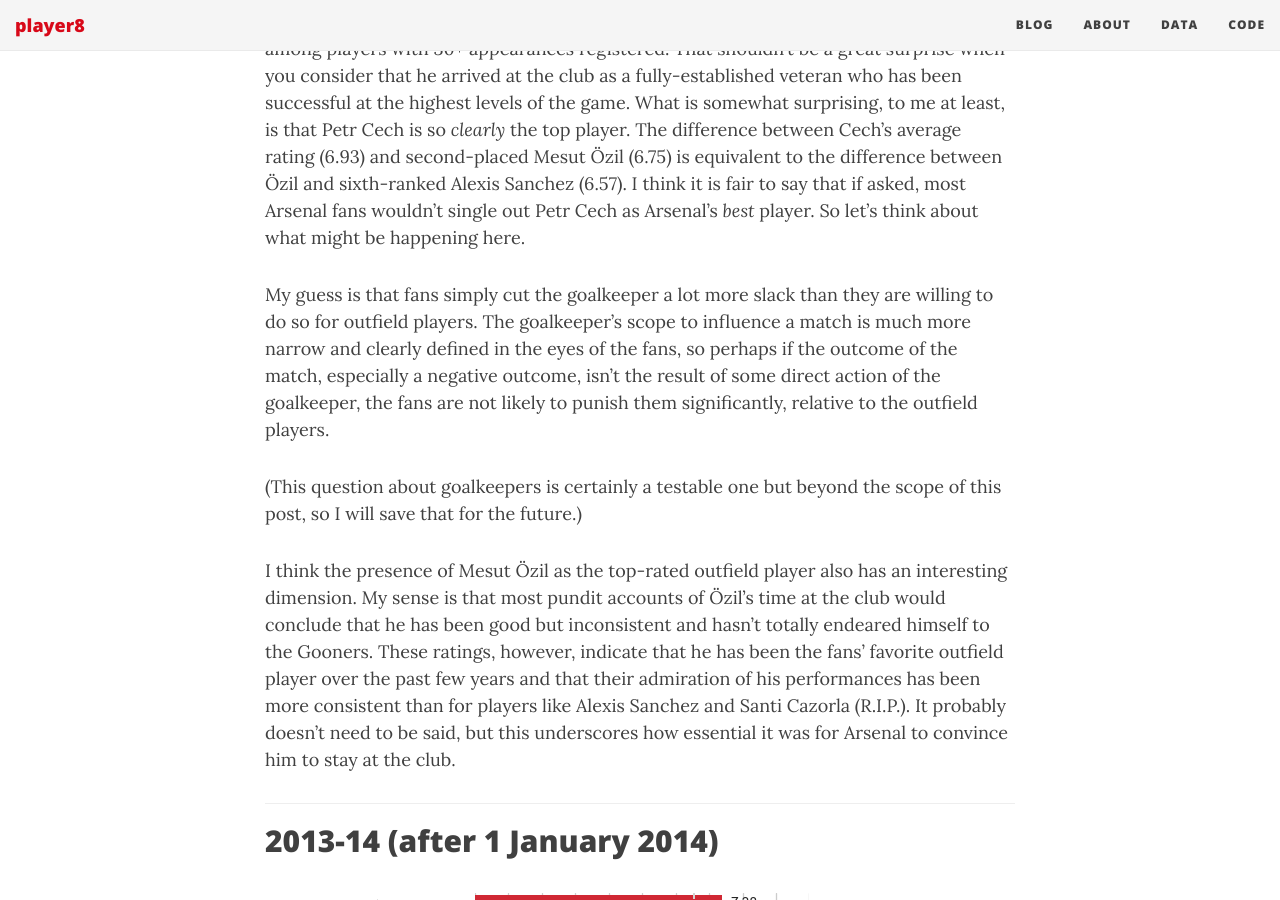
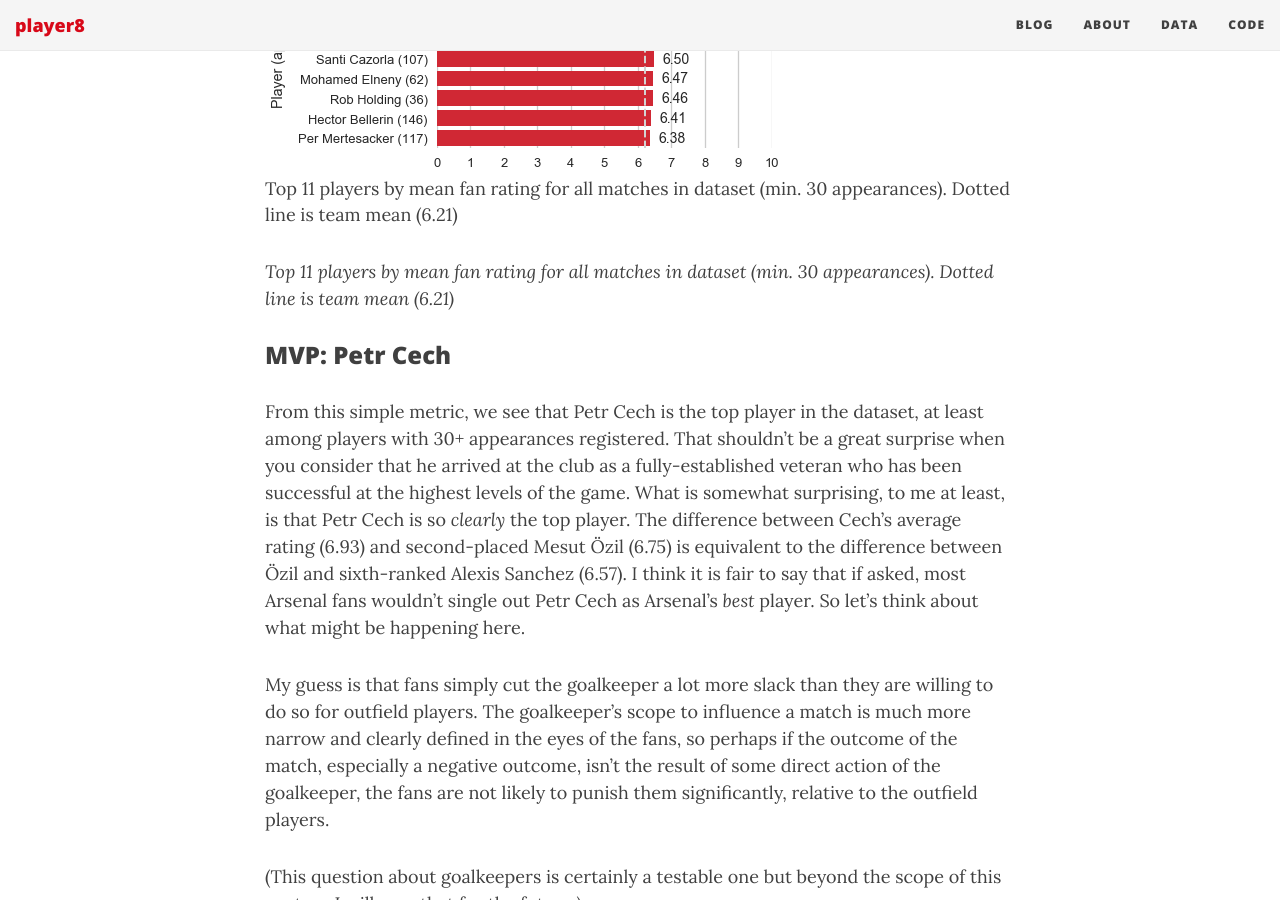
Before and after one commit to deppen8/player8, a Jekyll site: the page built from _posts/2018-04-02-MVPs.md, in a window 1280 px wide and 900 px high, scrolled down 930 px. Built offline with Jekyll 4.4.1, drawn with Linux system fonts in a browser that asks for light colours; nearby versions of some CDN libraries.

Commit message:
Update mvps

```diff
--- a/_posts/2018-04-02-MVPs.md
+++ b/_posts/2018-04-02-MVPs.md
@@ -14,6 +14,12 @@ A natural first step to looking at the Arseblog ratings dataset is an exploratio
 ## All seasons
 
 ![mvp all data](../img/mvps/mvp_all_seasons.png)
+
+<figure>
+  <img src="../img/mvps/mvp_all_seasons.png"/>
+  <figcaption>Top 11 players by mean fan rating for all matches in dataset (min. 30 appearances). Dotted line is team mean (6.21)</figcaption>
+</figure>
+
 *Top 11 players by mean fan rating for all matches in dataset (min. 30 appearances). Dotted line is team mean (6.21)*
 
 ### MVP: Petr Cech
@@ -30,6 +36,7 @@ I think the presence of Mesut Özil as the top-rated outfield player also has an
 ## 2013-14 (after 1 January 2014)
 
 ![mvp 2013-14](../img/mvps/mvp_13_14.png)
+
 *Top 11 players by mean fan rating for 2013-14 (min. 15 appearances). Dotted line is team mean (6.56)*
 
 ### MVP: Laurent Koscielny
@@ -42,6 +49,7 @@ The top three performers for the second half of the season were all defenders: K
 ## 2014-15 Season
 
 ![mvp 2014-15](../img/mvps/mvp_14_15.png)
+
 *Top 11 players by mean fan rating for 2014-15 (min. 30 appearances). Dotted line is team mean (6.43)*
 
 ### MVP: Alexis Sanchez
```
